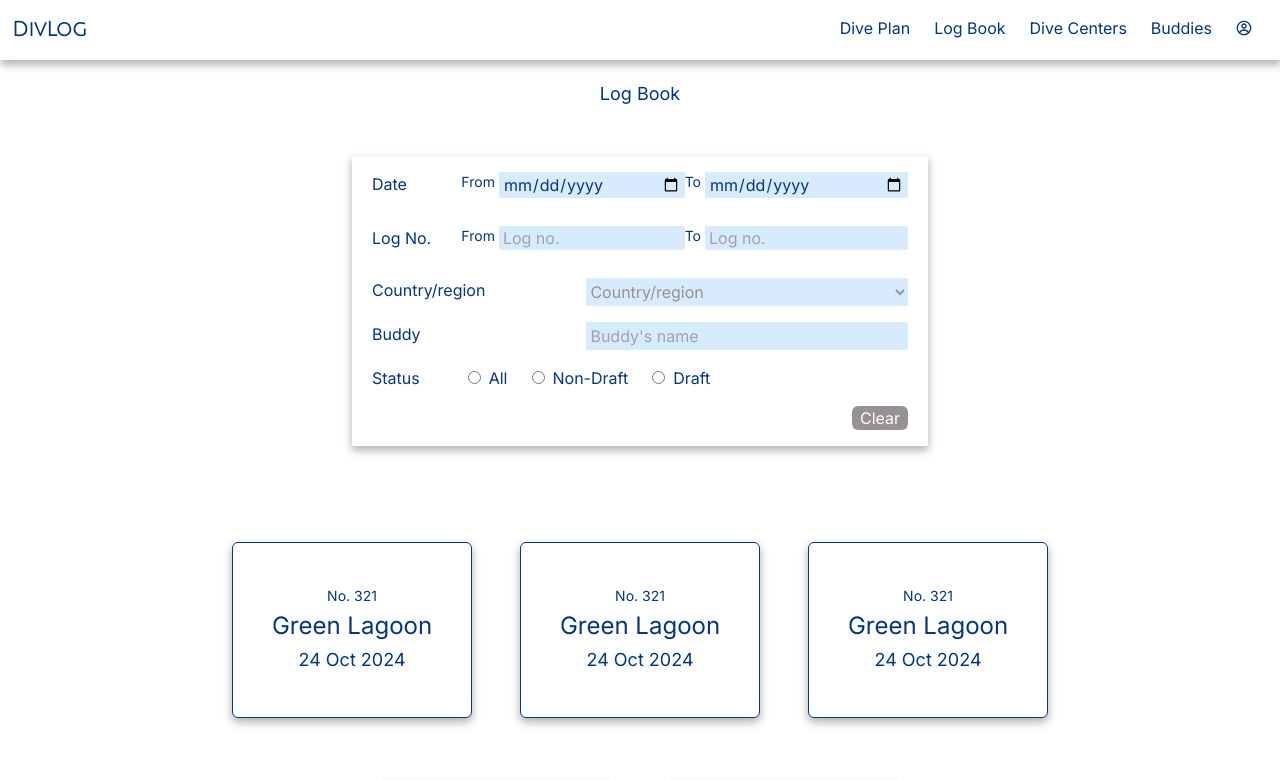
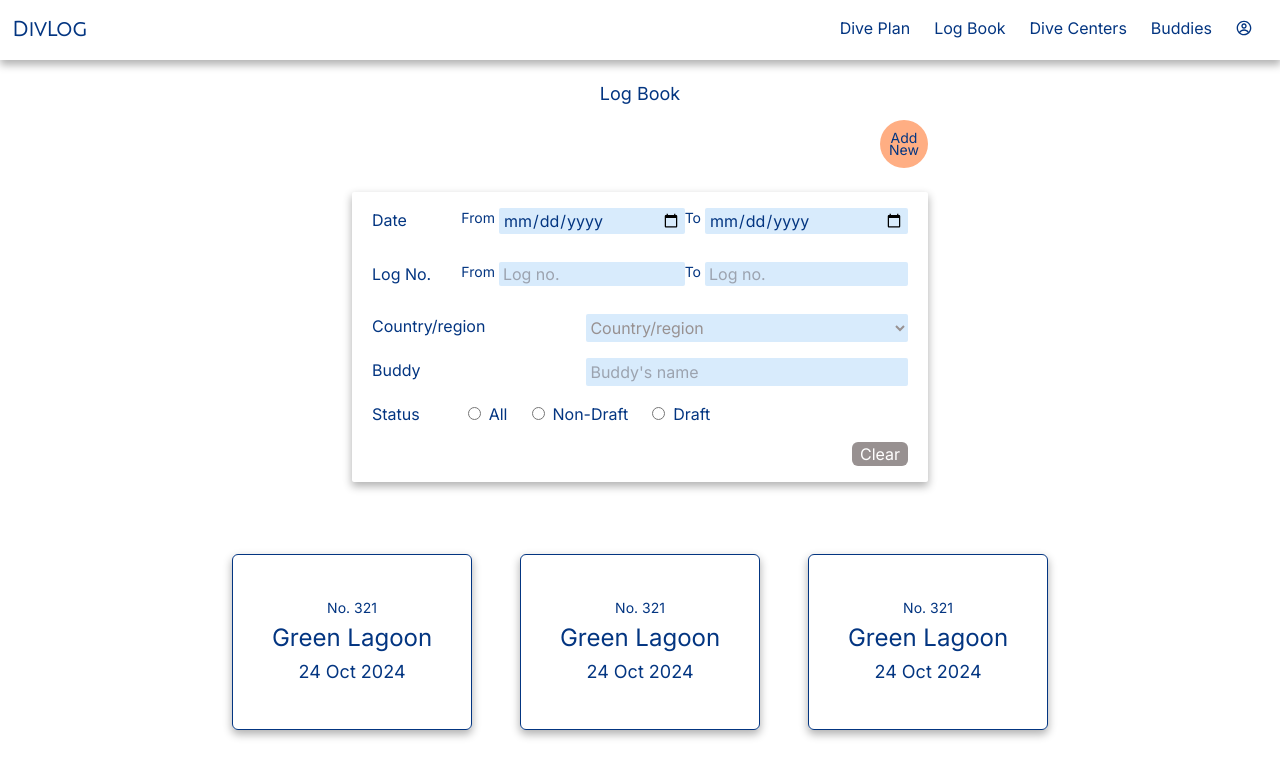
Before and after one commit to Aska62/divlog_app, a Next.js app in the folder frontend/: page /logBook in a window 1280 px wide. Shown: the top 780 px of the page. Built offline with nearby package versions, Linux system fonts and the light colour scheme.

Commit message:
Add new log btn added

```diff
--- a/frontend/app/logBook/page.tsx
+++ b/frontend/app/logBook/page.tsx
@@ -2,6 +2,7 @@ import Header from "@/components/Header";
 import Heading from "@/components/Heading";
 import LogSearchForm from "@/components/log/LogSearchForm";
 import LogCard from "@/components/log/LogCard";
+import AddNewLogBtn from "@/components/log/AddNewLogBtn";
 
 const LogBokPage = () => {
   return (
@@ -9,6 +10,9 @@ const LogBokPage = () => {
       <Header />
       <main className="mt-20">
         <Heading pageTitle="Log Book" />
+        <div className="w-10/12 max-w-xl mx-auto text-right">
+          <AddNewLogBtn />
+        </div>
         <LogSearchForm />
         <div className="w-full max-w-5xl mx-auto flex flex-col items-center md:flex-row md:justify-center md:flex-wrap pt-4 pb-10">
           <LogCard />
--- /dev/null
+++ b/frontend/components/log/AddNewLogBtn.tsx
@@ -0,0 +1,11 @@
+const AddNewLogBtn = () => {
+  return (
+    <button
+      className="w-12 h-12 rounded-full bg-eyeCatch text-darkBlue text-sm leading-3 text-center hover:bg-eyeCatchDark"
+    >
+      Add New
+    </button>
+  );
+}
+
+export default AddNewLogBtn;
--- a/frontend/components/log/LogSearchForm.tsx
+++ b/frontend/components/log/LogSearchForm.tsx
@@ -1,6 +1,6 @@
 const LogSearchForm = () => {
   return (
-    <form className="flex flex-col w-10/12 max-w-xl py-4 px-5 rounded-sm mx-auto my-12 shadow-dl">
+    <form className="flex flex-col w-10/12 max-w-xl py-4 px-5 rounded-sm mx-auto my-6 shadow-dl">
       {/* Date */}
       <div className="w-full flex flex-col md:flex-row md:justify-between mb-4">
         <p>Date</p>
--- a/frontend/tailwind.config.ts
+++ b/frontend/tailwind.config.ts
@@ -24,7 +24,8 @@ const config: Config = {
         lightGray: '#989191',
         baseBlack: '#403E3E',
         baseBlackLight: '#595757',
-        eyeCatch: '#FFAE83'
+        eyeCatch: '#FFAE83',
+        eyeCatchDark: '#d68960'
       },
       boxShadow: {
         'dl': '0 4px 8px 0.5px rgba(0, 0, 0, 0.3)'
```
